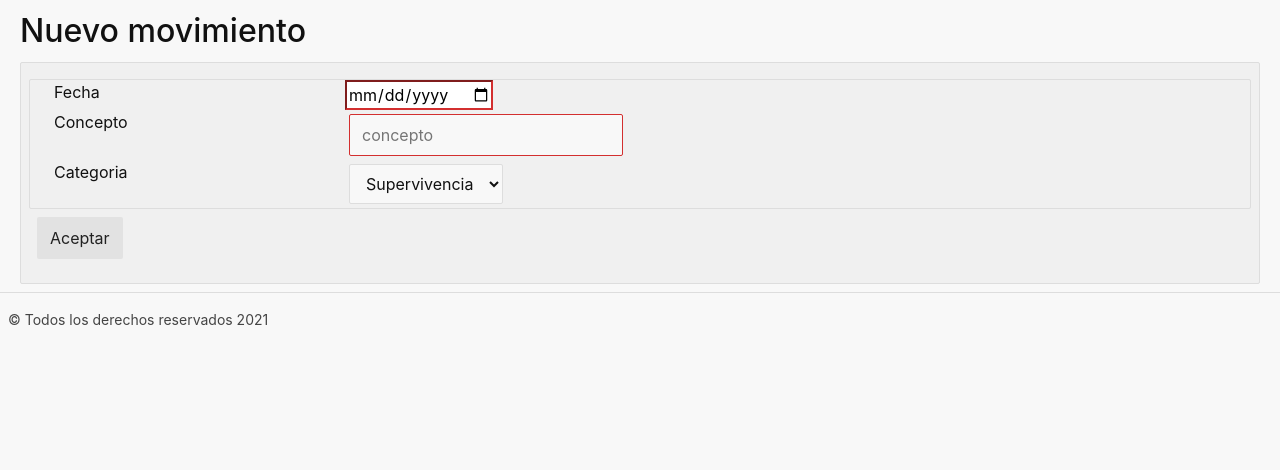
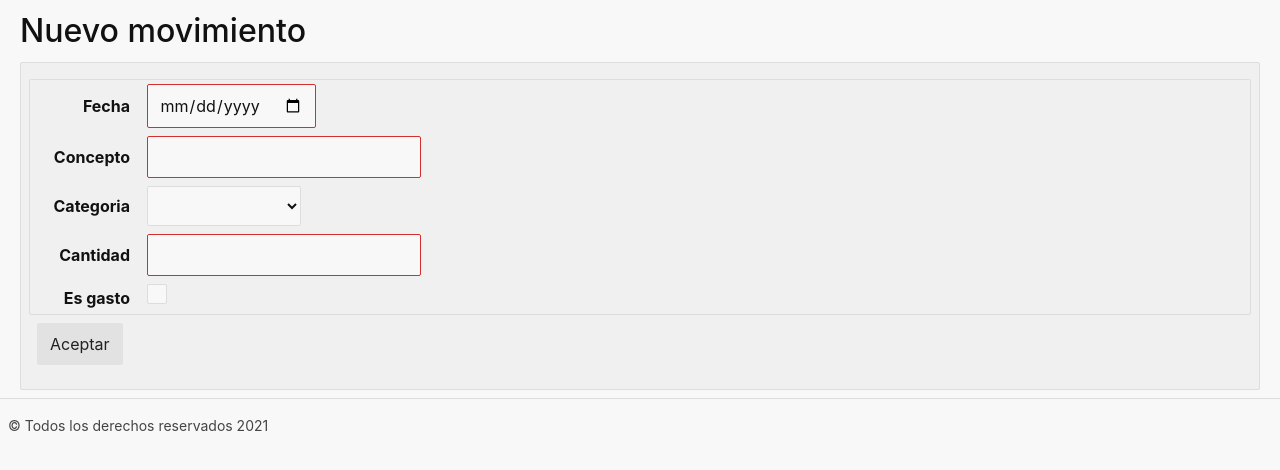
Before and after one commit to zopiro00/kakebo, a Flask app: page /nuevo in a window 1280 px wide. Shown: the part 56-526 px from the top of the page. Run offline with Flask 2, Linux system fonts and the light colour scheme; parts of the project's set-up code (start-up, migrations or seed data) failed here and were passed over.

Commit message:
Insertar datos en SQL
Algo de programación sql y archivo de ejemplos.
Modificaciones en framework html + css

```diff
--- a/KAKEBO/forms.py
+++ b/KAKEBO/forms.py
@@ -1,14 +1,24 @@
 from flask_wtf import FlaskForm
 from wtforms import DateField
-from wtforms.fields.core import SelectField, StringField
+from wtforms.fields.core import BooleanField, FloatField, SelectField, StringField
 from wtforms.fields.simple import SubmitField
-from wtforms.validators import DataRequired, Length
+from wtforms.validators import DataRequired, Length, ValidationError
+from datetime import date
+
+def fecha_en_pasado(form, campo):
+    hoy = date.today()
+    if campo.data > hoy:
+        raise ValidationError("La Fecha no puede ser mayor que hoy")
+
 
 class MovimientosForm(FlaskForm):
-    fecha = DateField("Fecha", validators=[DataRequired()])
+    fecha = DateField("Fecha", validators=[DataRequired(message="Debe introducir una fecha válida"), fecha_en_pasado])
     concepto = StringField("Concepto", validators=[DataRequired(), Length(min=10)])
-    categoria = SelectField("Categoria", choices=[  ("SU", "Supervivencia"),
+    categoria = SelectField("Categoria", choices=[  ("00", ""),
+                                                    ("SU", "Supervivencia"),
                                                     ("OV", "Ocio/Vicio"),
                                                     ("CU", "cultura"),
                                                     ("EX", "Extras")])
+    cantidad = FloatField("Cantidad", validators = [DataRequired()])
+    esGasto = BooleanField("Es gasto")
     submit = SubmitField("Aceptar")
--- a/KAKEBO/static/mini-default.css
+++ b/KAKEBO/static/mini-default.css
@@ -827,7 +827,7 @@ label {
   -webkit-appearance: none;
 }
 
-input:not([type]), [type="text"], [type="email"], [type="number"], [type="search"],
+input:not([type]), [type="text"], [type="date"],  [type="email"], [type="number"], [type="search"],
 [type="password"], [type="url"], [type="tel"], [type="checkbox"], [type="radio"], textarea, select {
   box-sizing: border-box;
   background: var(--input-back-color);
--- /dev/null
+++ b/KAKEBO/static/styles.css
@@ -0,0 +1,11 @@
+.mylabel {
+    width: 80px;
+    display: inline-block;
+    font-weight: bold;
+    text-align: right;
+}
+.msg-err {
+    font-size: 0.8em;
+    color: darkred;
+    font-weight: bold;
+}
--- a/KAKEBO/templates/alta.html
+++ b/KAKEBO/templates/alta.html
@@ -5,42 +5,53 @@
 {% block contenido %}
 <h1>Nuevo movimiento  </h1>
 <form action="nuevo" method="post">
+    <!--Esta etiqueta es para errores de formulario que no son directamente del formulario.
+    En este caso su contenido es el token.-->
+    {{ form.hidden_tag() }}
     <fieldset class="container">
-        <div class="row">
-            <div class="col-sm-3">
-                {{form.fecha.label}}
-            </div>
-            <div class="col-sm-9">
-                {{ form.fecha(type= "date", placeholder=form.fecha.name)}}
-            </div>
+        <div>
+            {{ form.fecha.label(class="mylabel") }}
+            {{ form.fecha(type="date") }}
+            <!--Este for imprime los mensaje de error si no se rellena bien el formulario. -->
+            {% for error in form.fecha.errors %}
+                <p class="msg-err">
+                    {{ error }}
+                </p>
+            {% endfor %}
         </div>
-        <div class="row">
-            <div class="col-sm-3">
-                {{form.concepto.label}}
-            </div>
-            <div class="col-sm-9">
-                {{ form.concepto(placeholder=form.concepto.name)}}
-            </div>
-        </div><div class="row">
-            <div class="col-sm-3">
-                {{form.categoria.label}}
-            </div>
-            <div class="col-sm-9">
-                {{ form.categoria()}}
-            </div>
+        <div >
+            {{ form.concepto.label(class="mylabel") }}
+            {{ form.concepto() }}
+            {% for error in form.concepto.errors %}
+                <p class="msg-err">
+                    {{ error }}
+                </p>
+            {% endfor %}
+        </div>
+        <div >
+            {{ form.categoria.label(class="mylabel") }}
+            {{ form.categoria() }}
+            {% for error in form.categoria.errors %}
+                <p class="msg-err">
+                    {{ error }}
+                </p>
+            {% endfor %}
+        </div>
+        <div >
+            {{ form.cantidad.label(class="mylabel") }}
+            {{ form.cantidad() }}
+            {% for error in form.cantidad.errors %}
+                <p class="msg-err">
+                    {{ error }}
+                </p>
+            {% endfor %}
+        </div>
+        <div >
+            {{ form.esGasto.label(class="mylabel") }}
+            {{ form.esGasto() }}
         </div>
     </fieldset>
     {{ form.submit()}}
 </form>
+
 {% endblock %}
-
-
-<form>
-    <fieldset>
-      <legend>Simple form</legend>
-      <label for="username">Username</label>
-      <input type="text" id="Username" placeholder="Username"/>
-      <label for="password">Password</label>
-      <input type="password" id="password" placeholder="Password"/>
-    </fieldset>
-  </form>
--- a/KAKEBO/templates/base.html
+++ b/KAKEBO/templates/base.html
@@ -6,6 +6,8 @@
     <meta name="viewport" content="width=device-width, initial-scale=1.0">
     <title>Kakebo | {% block titulo %}{% endblock %}</title>
     <link rel="stylesheet" type="text/css" href="static/mini-default.css">
+    <link rel="stylesheet" href="static/styles.css">
+
     <!-- href = {{url_for("static", filename= "mini-default.css")}} para no tener problemas con los archivos staticos en flask-->
 </head>
 <body>
--- a/KAKEBO/views.py
+++ b/KAKEBO/views.py
@@ -1,6 +1,8 @@
+from flask.helpers import url_for
 from KAKEBO import app
 import sqlite3
-from flask import jsonify, render_template, request
+from flask import jsonify, render_template, request, redirect, url_for
+
 from KAKEBO.forms import MovimientosForm
 
 @app.route('/')
@@ -35,4 +37,32 @@ def index():
 @app.route('/nuevo', methods=['GET', 'POST'])
 def nuevo():
     form = MovimientosForm()
-    return render_template('alta.html', form = form)
+
+    if request.method == "GET":
+        return render_template('alta.html', form = form)
+
+    else: # if POST
+        if form.validate():
+            conexion = sqlite3.connect("movimientos.db")
+            cur = conexion.cursor()
+
+            query=  """
+                    INSERT INTO movimientos (fecha,concepto,categoria, esGasto, cantidad) VALUES(?,?,?,?,?)
+                    """
+            #Las interrogaciones se utilizan en SQL como huecos que rellenar.
+            try:
+                cur.execute(query, [form.fecha.data,
+                                    form.concepto.data,
+                                    form.categoria.data,
+                                    form.esGasto.data,
+                                    form.cantidad.data])
+            except sqlite3.Error as el_error:
+                print(el_error)
+                return render_template("alta.html", form = form)
+            conexion.commit()
+            conexion.close
+            #Volver a la página principal
+            #return redirect("/")
+            return redirect(url_for("index"))
+        else:
+            return render_template('alta.html', form = form)
```
Also changed, not shown: ejemplos_sql.md (added, +24 -0 lines).
